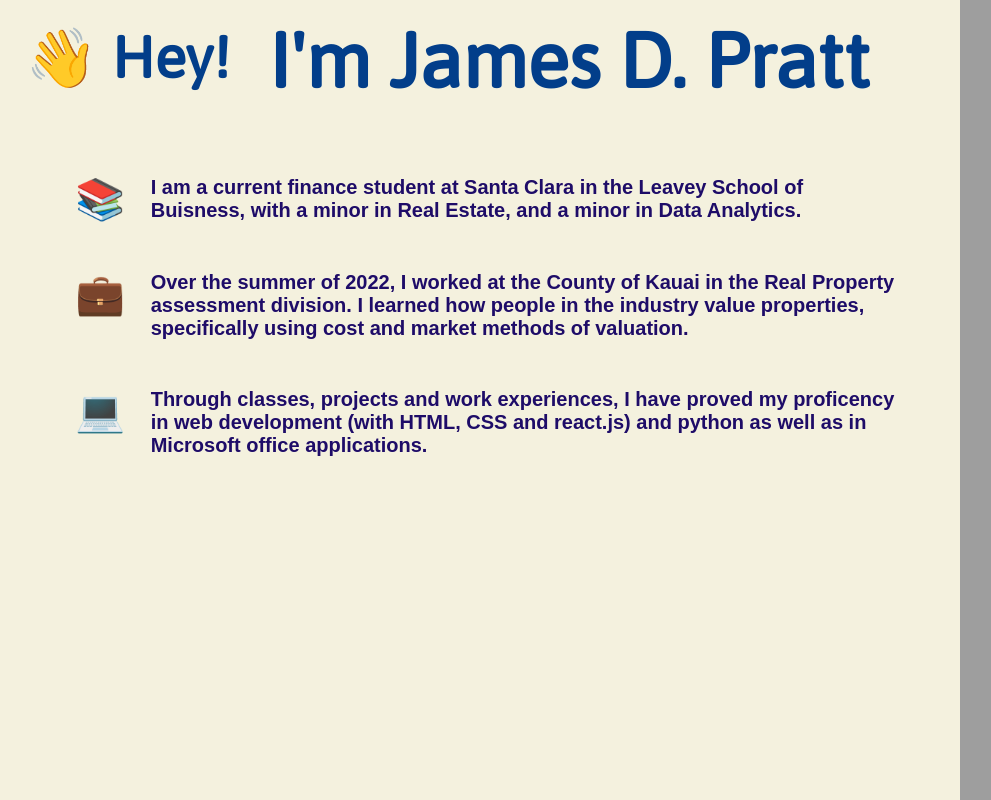
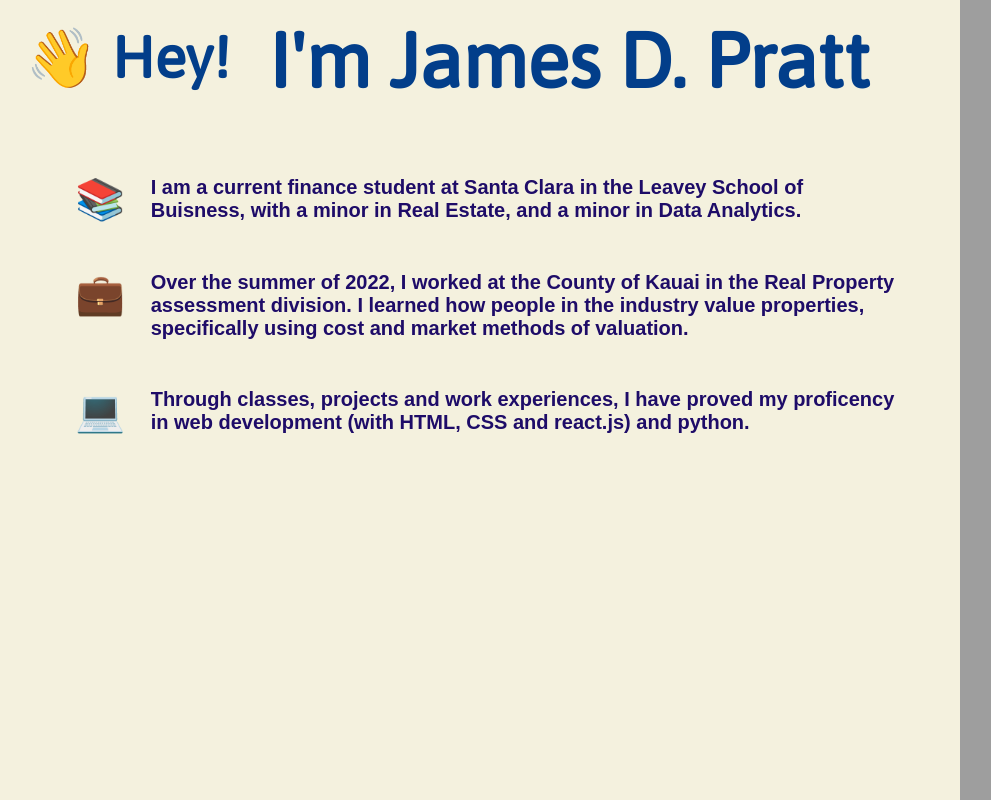
Before and after one commit to timkauai/jamesdpratt.com, a React (Create React App) app: page / in a window 1280 px wide. Shown: the whole page, without its empty margins (0-991 px from the left). Built offline with nearby package versions, Linux system fonts and the light colour scheme; grey boxes are pictures that could not be loaded; a web font is replaced by a local one.

Commit message:
redesign

```diff
--- a/src/App.js
+++ b/src/App.js
@@ -9,7 +9,7 @@
       <div className="copy">
         <div className="school backside"><h4>📚</h4>I am a current finance student at Santa Clara in the Leavey School of Buisness, with a minor in Real Estate, and a minor in Data Analytics. </div>
         <div className="work backside"><h4>💼</h4>Over the summer of 2022, I worked at the County of Kauai in the Real Property assessment division. I learned how people in the industry value properties, specifically using cost and market methods of valuation. </div>
-        <div className="now backside"><h4>💻</h4>Through classes, projects and work experiences, I have proved my proficency in web development (with HTML, CSS and react.js) and python as well as in Microsoft office applications.</div>
+        <div className="now backside"><h4>💻</h4>Through classes, projects and work experiences, I have proved my proficency in web development (with HTML, CSS and react.js) and python.</div>
       </div>
       <div className="proj"></div>
     </div>
```
